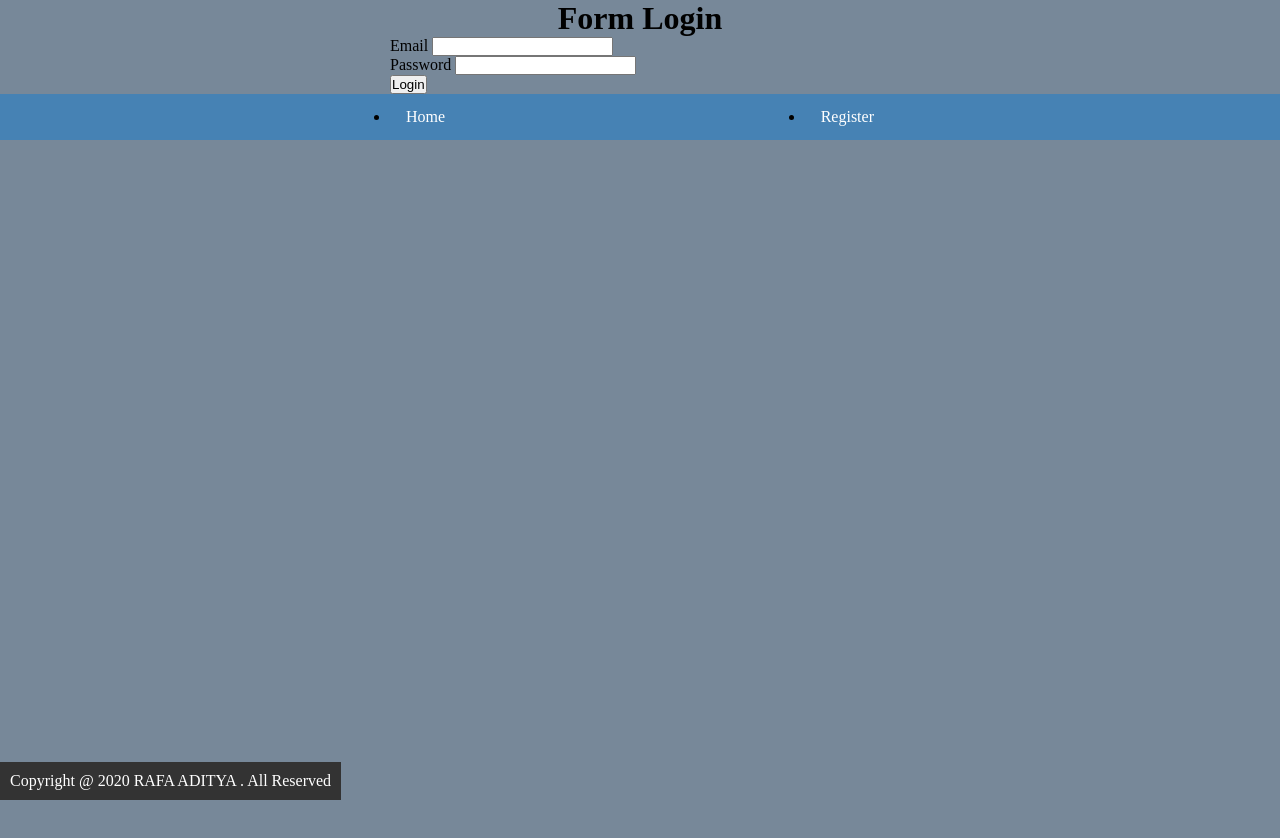
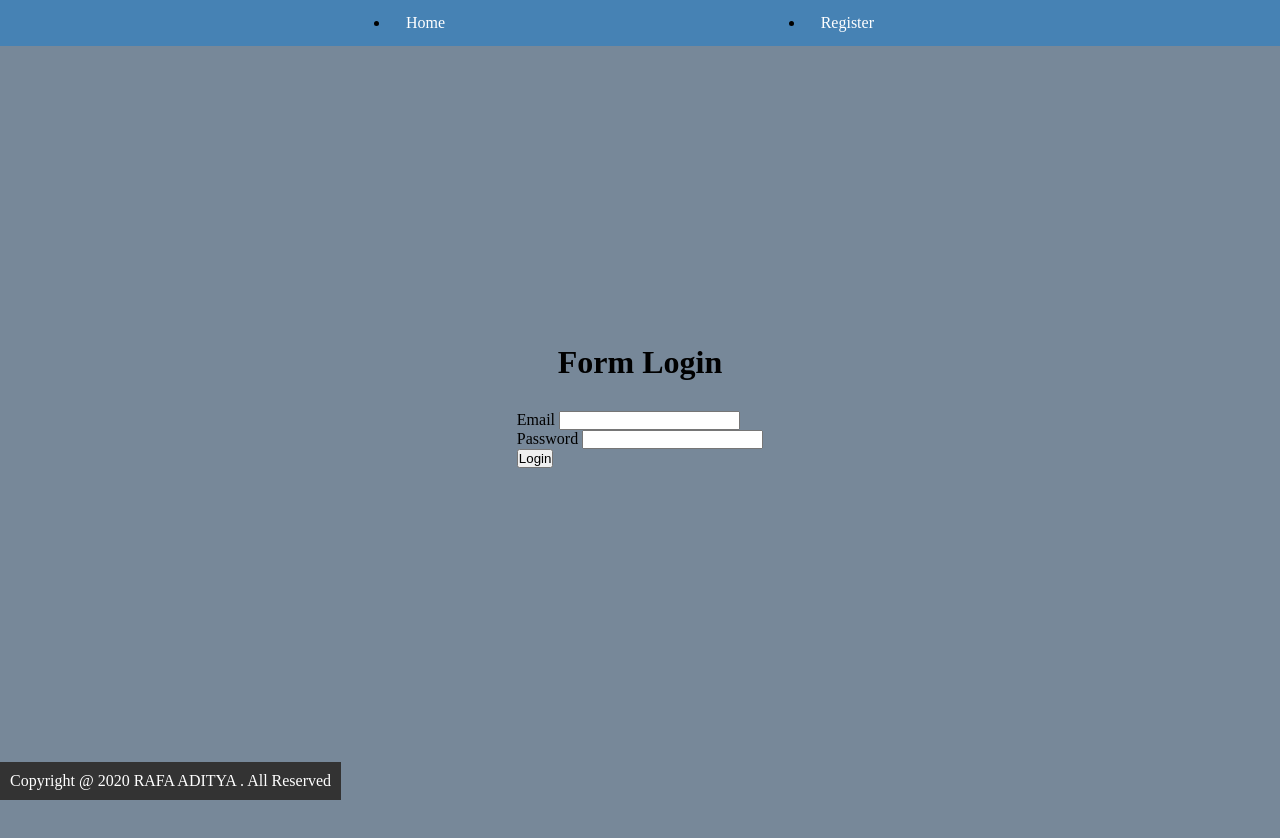
Before and after one commit to rafdty/praktikumweb, a plain HTML site: page login.html in a window 1280 px wide. Before the commit the page ends 800 px from the top, so only its background shows below. Drawn offline with Linux system fonts and the light colour scheme.

Commit message:
Latihan 4.4 Centering element with flexbox

```diff
--- a/login.html
+++ b/login.html
@@ -5,6 +5,15 @@
     <title>Form Login</title>
 </head>
 <body>
+    <nav class="navigasi">
+        <ul>
+            <li><a href=index.html>Home</a></li>
+            <li><a href="register.html">Register</a></li>
+        </ul>
+        </nav>
+
+    <div class="form-login">
+    <div class="Content-Form">
         <form action="" method="get">
             <h1 align="center">Form Login</h1>
             <p>
@@ -18,13 +27,7 @@
                 <input type="submit" value="Login">
             </p>
             </form>
-
-    <nav class="navigasi">
-    <ul>
-        <li><a href=index.html>Home</a></li>
-        <li><a href="register.html">Register</a></li>
-    </nav>
-    </ul>
+    </div>
 
     <div class="footer">
         <footer>
--- a/main.css
+++ b/main.css
@@ -79,7 +79,7 @@ th,td{
 tr:hover{
     background-color: skyblue;
 }
-footer{
+.footer{
     background-color: #333;
     position: fixed;
     left: 0;
@@ -98,3 +98,10 @@ footer{
     margin: auto;
     margin-bottom: 30px;
 }
+.form-login{
+    display: flex;
+    justify-content: center;
+    align-items: center;
+    height: 90vh;
+    margin-bottom: 100px;
+}
```
Also changed, not shown: register.html (+1 -2 lines). Lines whose indentation alone changed are shown as unchanged.
